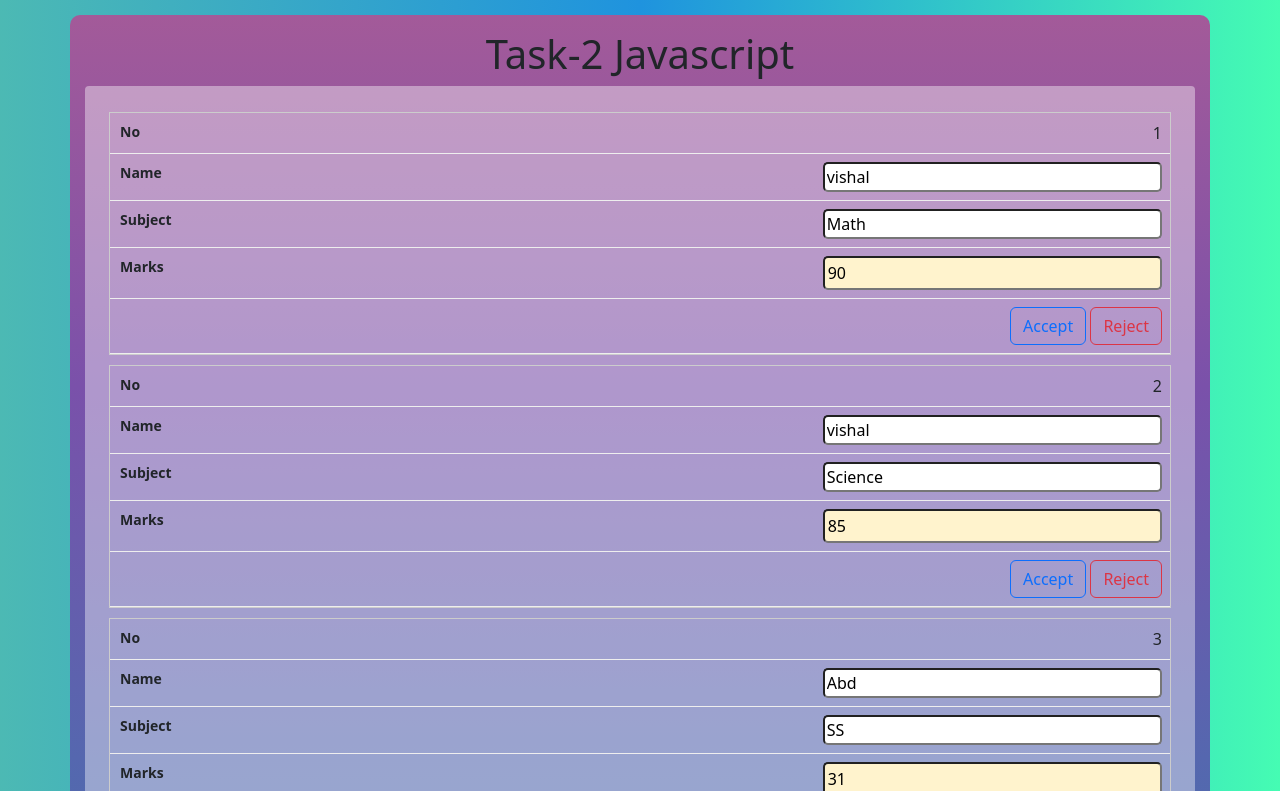
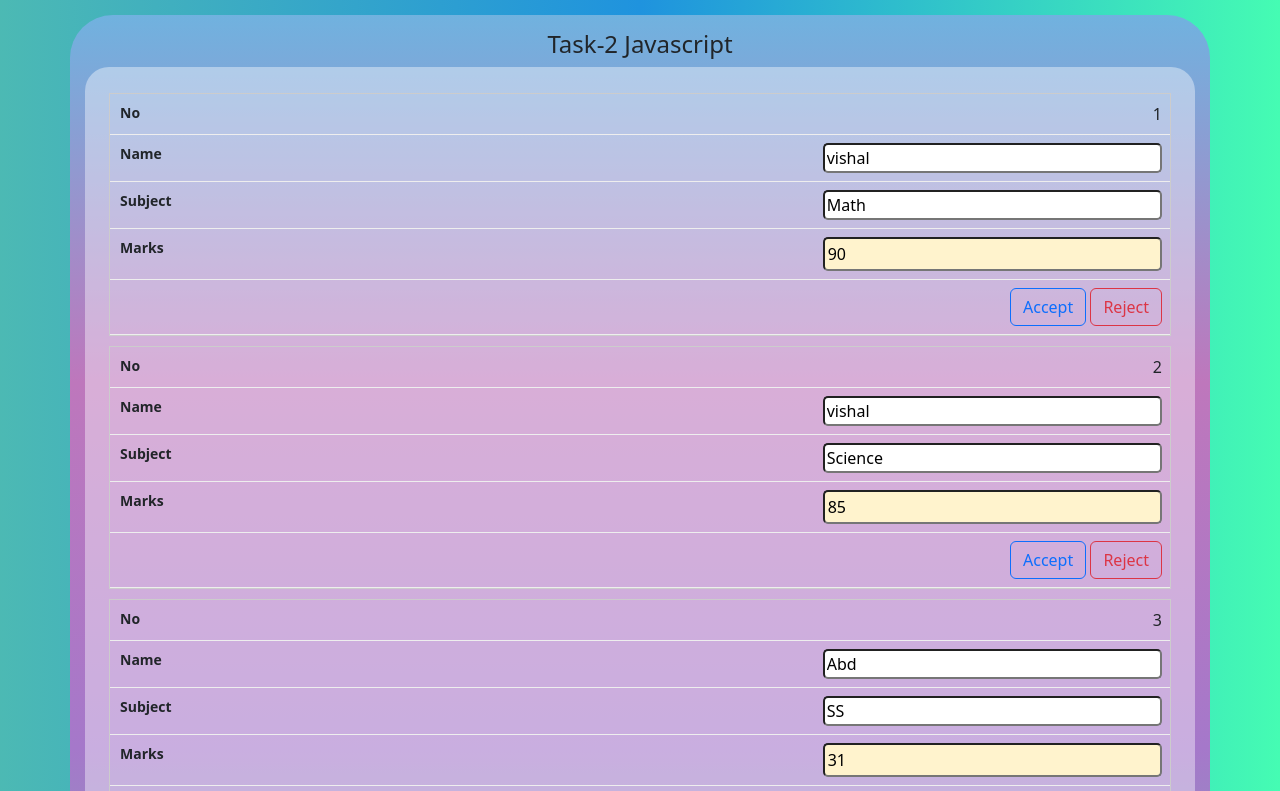
Before and after one commit to Vishalk07/Task-2.3, a plain HTML site: page index.html in a window 1280 px wide. Shown: the top 791 px of the page. Drawn offline with nearby package versions, Linux system fonts and the light colour scheme; some packages are replaced by stand-ins of ours; a script that the page names is missing.

Commit message:
Update task 2.css

```diff
--- a/css/task 2.css
+++ b/css/task 2.css
@@ -12,20 +12,21 @@ input {
   margin: auto;
 }
 #main1 {
-    background-image: linear-gradient(to bottom, #a35a99, #7a51aa, #5567af, #3e78a5, #2e7d9e);
+  background-image: linear-gradient(to bottom, #70b2df, #be77bc, #a578ca, #75b3af, #acb868);
   margin-top: 15px;
   margin-inline: auto;
-  border-radius: 10px;
+  border-radius: 43px;
   width: auto;
   padding: 15px;
 }
 #tab2 {
   margin-bottom: 10px;
 }
+
 #div1,
 #newtab {
   background-color: rgba(255,255,255,0.4);;
-  border-radius: 4px;
+  border-radius: 24px;
 }
 #myInput {
   margin: 20px;
@@ -40,6 +41,9 @@ tr:hover {
 thead tr:hover{
   background-color: #5567af;
 }
+#lastdiv{
+background-color: rgba(255,255,255,0.4);
+border-radius: 24px;}
 #divtab,#myInput,#divtab1,#lastdiv,#tab2{
   display: none;
 }
@@ -49,7 +53,10 @@ thead tr:hover{
     display: block;
     width: 100%;
   }
-
+  h1
+  {
+    font-size: x-large;
+  }
   #maintable thead {
    display: none;
 }
@@ -61,7 +68,7 @@ input{
     border: 1px solid #ccc;
     margin-bottom: 10px;
   }
-  #maintable  tr,td,tbody{
+  #maintable  tr,#maintable td,#maintable tbody{
     text-align: right;
   }
 
@@ -81,4 +88,8 @@ input{
  font-weight: 600;
  margin-left: 10px;
   }
+  #save1{
+    display: flex;
+    justify-content: center;
+  }
 }
```
